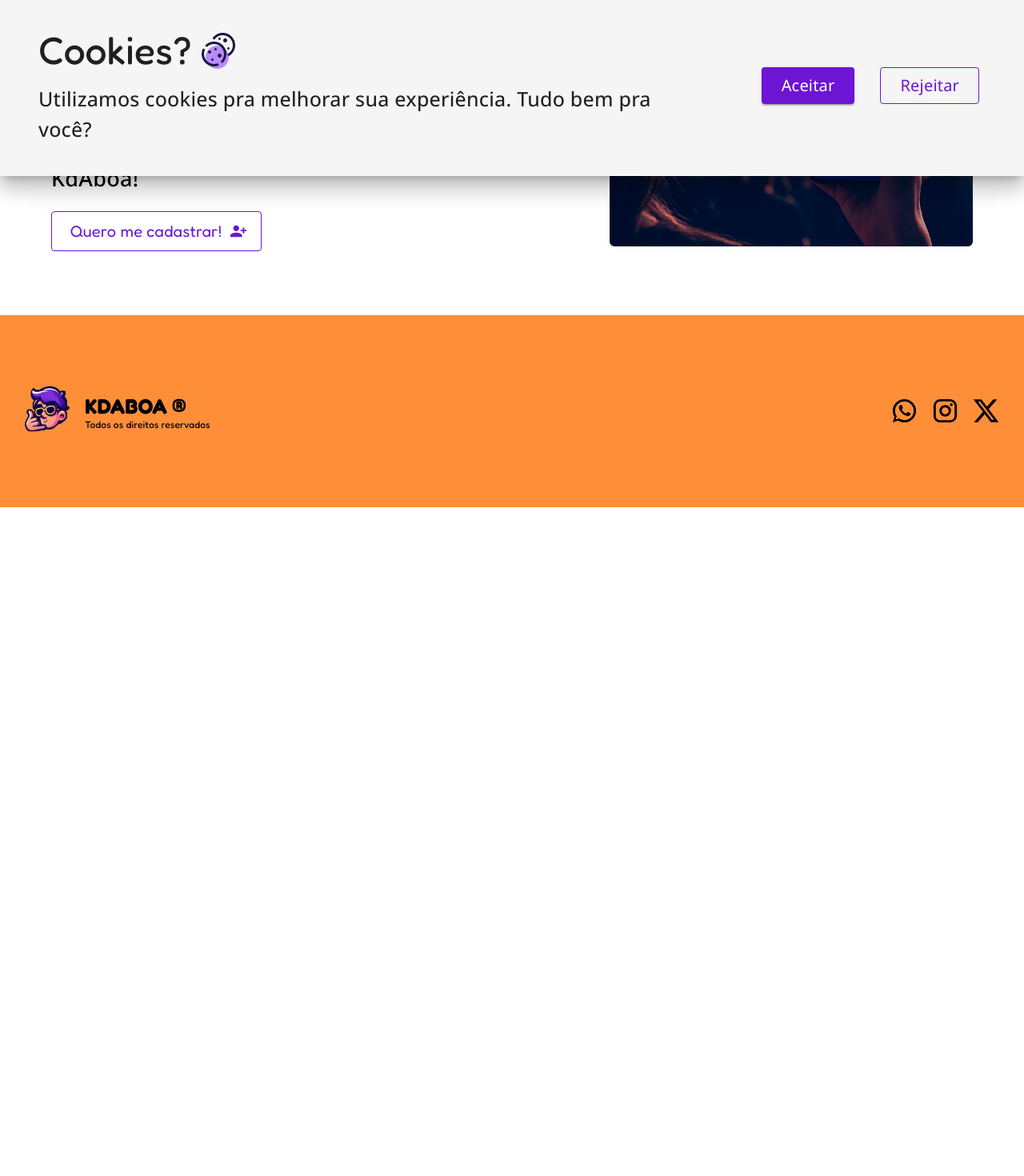
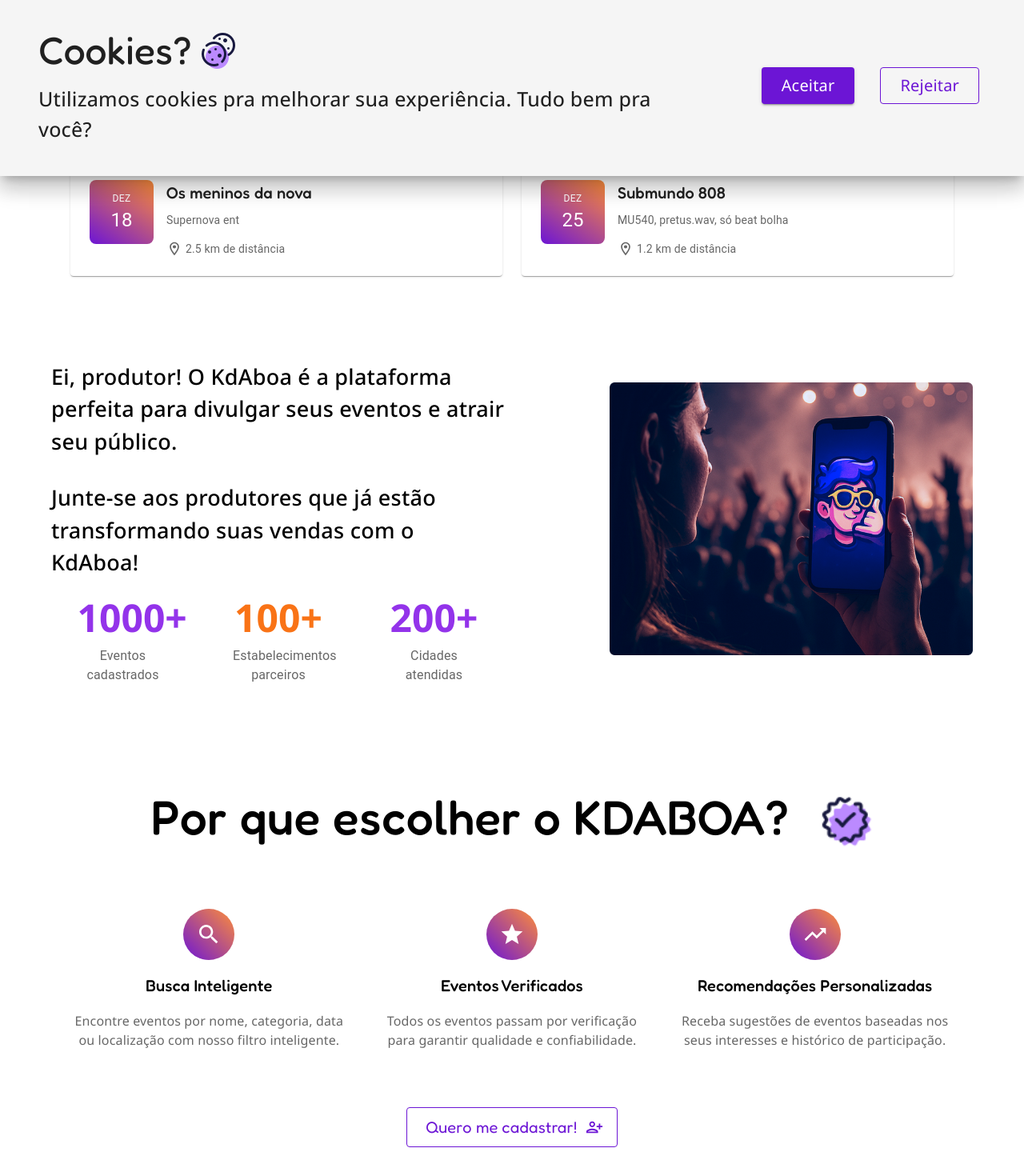
Before and after one commit to GustavoAzvdo/PI_KDaBoa, a React (Vite) app in the folder kdaboa/: page / in a window 1280 px wide. Shown: the part 580-2050 px from the top of the page at 80% size. Before the commit the page ends 1214 px from the top, so only its background shows below. Built offline with nearby package versions, Linux system fonts and the light colour scheme; no server answers.

Commit message:
feat(home): adicionando informações do sistema na pagina home

```diff
--- a/kdaboa/src/components/BoxInfo/BoxInfo.tsx
+++ b/kdaboa/src/components/BoxInfo/BoxInfo.tsx
@@ -1,12 +1,100 @@
-import { Box, Grid, Typography, Button} from "@mui/material"
+import { Box, Grid, Typography, Button, Container, Card } from "@mui/material"
 import festa from "../../assets/festa.png"
 import './BoxInfo.css'
-import { PersonAddAlt1 } from "@mui/icons-material"
-
+import { LocationOnOutlined, PersonAddAlt1Outlined, SearchOutlined, StarOutlined, TrendingUpOutlined } from "@mui/icons-material"
+import Title from "../Title/Title"
+import eventosproximos from '../../assets/eventos-proximos.png'
+import check from '../../assets/check.png'
 const BoxInfo = () => {
 
   return (
     <Grid container spacing={2} className="box-info-container" sx={{ py: 10, display: 'flex', justifyContent: 'center', alignItems: 'center' }}>
+      <Grid size={{ xs: 12, sm: 12, md: 12 }}>
+        <Container>
+          <Box sx={{
+            textAlign: { xs: 'center' },
+            px: { xs: 2 }
+          }}>
+            <Title>
+              Eventos próximos de você <img width="70" height="70" src={eventosproximos} alt="hang-ten" />
+            </Title>
+            <Box>
+              <Typography variant="h6" color="text.secondary" sx={{ maxWidth: "600px", mx: "auto" }}>
+                Baseado na sua localização, encontramos estes eventos incríveis acontecendo perto de você
+              </Typography>
+            </Box>
+          </Box>
+
+        </Container>
+      </Grid>
+      <Container sx={{pb: 10}}>
+        <Grid container spacing={3}>
+          {[
+            {
+              title: "Os meninos da nova",
+              description: "Supernova ent",
+              date: "18",
+              month: "DEZ",
+              distance: "2.5 km",
+              attendees: 45,
+            },
+            {
+              title: "Submundo 808",
+              description: "MU540, pretus.wav, só beat bolha",
+              date: "25",
+              month: "DEZ",
+              distance: "1.2 km",
+              attendees: 892,
+            },
+          ].map((event, index) => (
+            <Grid size={{ xs: 12, sm: 12, md: 6 }} key={index}>
+              <Card sx={{ p: 3, "&:hover": { boxShadow: 3 } }}>
+                <Box display="flex" gap={2}>
+                  <Box
+                    sx={{
+                      width: 80,
+                      height: 80,
+                      background: "linear-gradient(35deg, #6C15D5, #FF8e38)",
+                      borderRadius: 2,
+                      display: "flex",
+                      flexDirection: "column",
+                      alignItems: "center",
+                      justifyContent: "center",
+                      color: "white",
+                      fontWeight: "bold",
+                      fontFamily: 'var(--notosans)'
+                    }}
+                  >
+                    <Typography variant="caption">{event.month}</Typography>
+                    <Typography variant="h5">{event.date}</Typography>
+                  </Box>
+
+                  <Box flex={1}>
+                    <Typography variant="h6" sx={{ fontFamily: "var(--fredoka)", fontWeight: 500, mb: 1 }}>
+                      {event.title}
+                    </Typography>
+                    <Typography color="text.secondary" variant="body2" sx={{ mb: 2 }}>
+                      {event.description}
+                    </Typography>
+
+                    <Box display="flex" gap={2} color="text.secondary" alignItems={'center'} justifyContent={'space-between'}>
+                      <Box display="flex" alignItems="center" gap={0.5}>
+                        <LocationOnOutlined fontSize="small" />
+                        <Typography variant="body2">{event.distance} de distância</Typography>
+                      </Box>
+                      {/* <Box display="flex" alignItems="center" gap={0.5}>
+                        <PeopleOutlined fontSize="small" />
+                        <Typography variant="body2">{event.attendees} interessados</Typography>
+                      </Box> */}
+                    </Box>
+                  </Box>
+                </Box>
+              </Card>
+            </Grid>
+          ))}
+        </Grid>
+
+      </Container>
       <Grid size={{ xs: 12, sm: 12, md: 6 }} className="box-info">
         <Box className="texts">
           <Typography className="p1">
@@ -26,12 +114,32 @@
           alignItems: 'center',
         }}>
 
-          <Button endIcon={<PersonAddAlt1 />} variant='outlined' color='inherit' size='large' href="/signin" className="btn-cadastrar">
-            <Typography className="btn-text">
-              Quero me cadastrar!
-            </Typography>
-          </Button>
+
         </Box>
+        <Grid container spacing={4} textAlign="center" sx={{display: 'flex', alignItems: 'center', justifyContent: 'space-around'}}>
+          {[
+            { number: "1000+", label: "Eventos cadastrados", color: "#9333ea" },
+            { number: "100+", label: "Estabelecimentos parceiros", color: "#f97316" },
+            { number: "200+", label: "Cidades atendidas", color: "#9333ea" },
+
+          ].map((stat, index) => (
+            <Grid size={{ xs: 12, sm: 12, md: 3 }} key={index}>
+              <Typography
+                variant="h3"
+                sx={{
+                  fontFamily: "var(--notosans)",
+                  fontWeight: "bold",
+                  color: stat.color,
+                  mb: 1,
+                }}
+              >
+                {stat.number}
+              </Typography>
+              <Typography color="text.secondary">{stat.label}</Typography>
+            </Grid>
+          ))}
+        </Grid>
+
       </Grid>
       <Grid size={{ xs: 12, sm: 12, md: 6 }} sx={{ display: 'flex', justifyContent: 'center', alignItems: 'center' }}>
         <Box className="festa"
@@ -76,6 +184,71 @@
         />
 
       </Grid>
+        <Box sx={{ py: 8, backgroundColor: "white" }}>
+        <Container maxWidth="lg">
+        <Box sx={{
+            textAlign: { xs: 'center' },
+            px: { xs: 2 }
+          }}>
+            <Title>
+              Por que escolher o KDABOA?  <img width="70" height="70" src={check} alt="hang-ten" />
+            </Title>
+
+          </Box>
+          <Grid container spacing={4}>
+            {[
+              {
+                icon: <SearchOutlined sx={{ fontSize: 32 }} />,
+                title: "Busca Inteligente",
+                description: "Encontre eventos por nome, categoria, data ou localização com nosso filtro inteligente.",
+              },
+              {
+                icon: <StarOutlined sx={{ fontSize: 32 }} />,
+                title: "Eventos Verificados",
+                description: "Todos os eventos passam por verificação para garantir qualidade e confiabilidade.",
+              },
+              {
+                icon: <TrendingUpOutlined sx={{ fontSize: 32 }} />,
+                title: "Recomendações Personalizadas",
+                description: "Receba sugestões de eventos baseadas nos seus interesses e histórico de participação.",
+              },
+            ].map((feature, index) => (
+              <Grid size={{xs: 12, sm: 12, md: 4}} key={index} sx={{py: 5}}>
+                <Box textAlign="center">
+                  <Box
+                    sx={{
+                      width: 64,
+                      height: 64,
+                      background: "linear-gradient(45deg, #6C15D5, #FF8e38)",
+                      borderRadius: "50%",
+                      display: "flex",
+                      alignItems: "center",
+                      justifyContent: "center",
+                      color: "white",
+                      mx: "auto",
+                      mb: 2,
+                    }}
+                  >
+                    {feature.icon}
+                  </Box>
+                  <Typography variant="h6" sx={{ fontFamily: "var(--fredoka)", fontWeight: 500, mb: 2 }}>
+                    {feature.title}
+                  </Typography>
+                  <Typography color="text.secondary" fontFamily={'var(--notosans)'}>{feature.description}</Typography>
+                </Box>
+              </Grid>
+            ))}
+          </Grid>
+        </Container>
+        <Box sx={{ pt: 4, display: 'flex', alignItems: 'center', justifyContent: 'center'}}>
+          <Button endIcon={<PersonAddAlt1Outlined />} variant='outlined' color='inherit' size='large' href="/signin" className="btn-cadastrar">
+            <Typography className="btn-text">
+              Quero me cadastrar!
+            </Typography>
+          </Button>
+
+        </Box>
+      </Box>
     </Grid>
   )
 }
--- a/kdaboa/src/components/CardEventHome/CardEventHome.tsx
+++ b/kdaboa/src/components/CardEventHome/CardEventHome.tsx
@@ -8,8 +8,9 @@
 import "./CardEventHome.css"
 import { useNavigate } from 'react-router-dom';
 import { Box, Button, Typography } from '@mui/material';
-
-
+import { useState } from 'react'
+import { Star, StarBorder } from "@mui/icons-material";
+import IconButton from "@mui/material/IconButton";
 import EventoProps from './props/EventoProps';
 
 interface CardEventHomeProps {
@@ -17,6 +18,7 @@
 }
 
 export default function RecipeReviewCard({ card }: CardEventHomeProps) {
+    const [favorito, setFavorito] = useState(false);
     const navigate = useNavigate();
 
     const dataFormatada = new Date(card.data_inicio).toLocaleDateString('pt-BR', {
@@ -33,7 +35,7 @@
             sx={{
                 borderRadius: 4,
                 cursor: "pointer",
-                width: { xs: '90%', sm: '80%', md: 400 }, // ex: responsivo, maior no desktop
+                width: { xs: '90%', sm: '80%', md: '100%' }, // ex: responsivo, maior no desktop
                 maxWidth: 500, // limite máximo do card (ajuste como quiser)
                 margin: '0 auto', // centralizar horizontalmente
                 transition: "box-shadow 0.3s cubic-bezier(.25,.8,.25,1), transform 0.3s cubic-bezier(.25,.8,.25,1)",
@@ -46,14 +48,37 @@
             className='cardHomeEvent'
             title={card.nome_evento}
         >
-            <Box sx={{width: '400px', height: '200px'}}>
+            <Box sx={{ position: "relative", width: "100%", height: 200 }}>
                 <CardMedia
-
                     component="img"
                     image={card.foto}
-                    alt="Paella dish"
-                    sx={{width: '100%', height: '100%'}}
+                    alt={card.nome_evento}
+                    sx={{ width: "100%", height: "100%", borderRadius: "16px 16px 0 0" }}
                 />
+
+                <IconButton
+                    onClick={(e) => {
+                        e.stopPropagation();
+                        setFavorito(!favorito);
+                    }}
+                    sx={{
+                        position: "absolute",
+                        top: 10,
+                        right: 10,
+                        backgroundColor: "rgba(255,255,255,0.7)",
+                        transition: "all 0.2s ease-in-out",
+                        "&:hover": {
+                            backgroundColor: "#6C15D5",
+                            "& .MuiSvgIcon-root": { color: "white" },
+                        },
+                    }}
+                >
+                    {favorito ? (
+                        <Star sx={{ color: "#6C15D5" }} />
+                    ) : (
+                        <StarBorder sx={{ color: "#6C15D5" }} />
+                    )}
+                </IconButton>
             </Box>
             <CardHeader
                 avatar={
```
Also changed, not shown: kdaboa/src/assets/check.png (added), kdaboa/src/assets/eventos-proximos.png (added).
